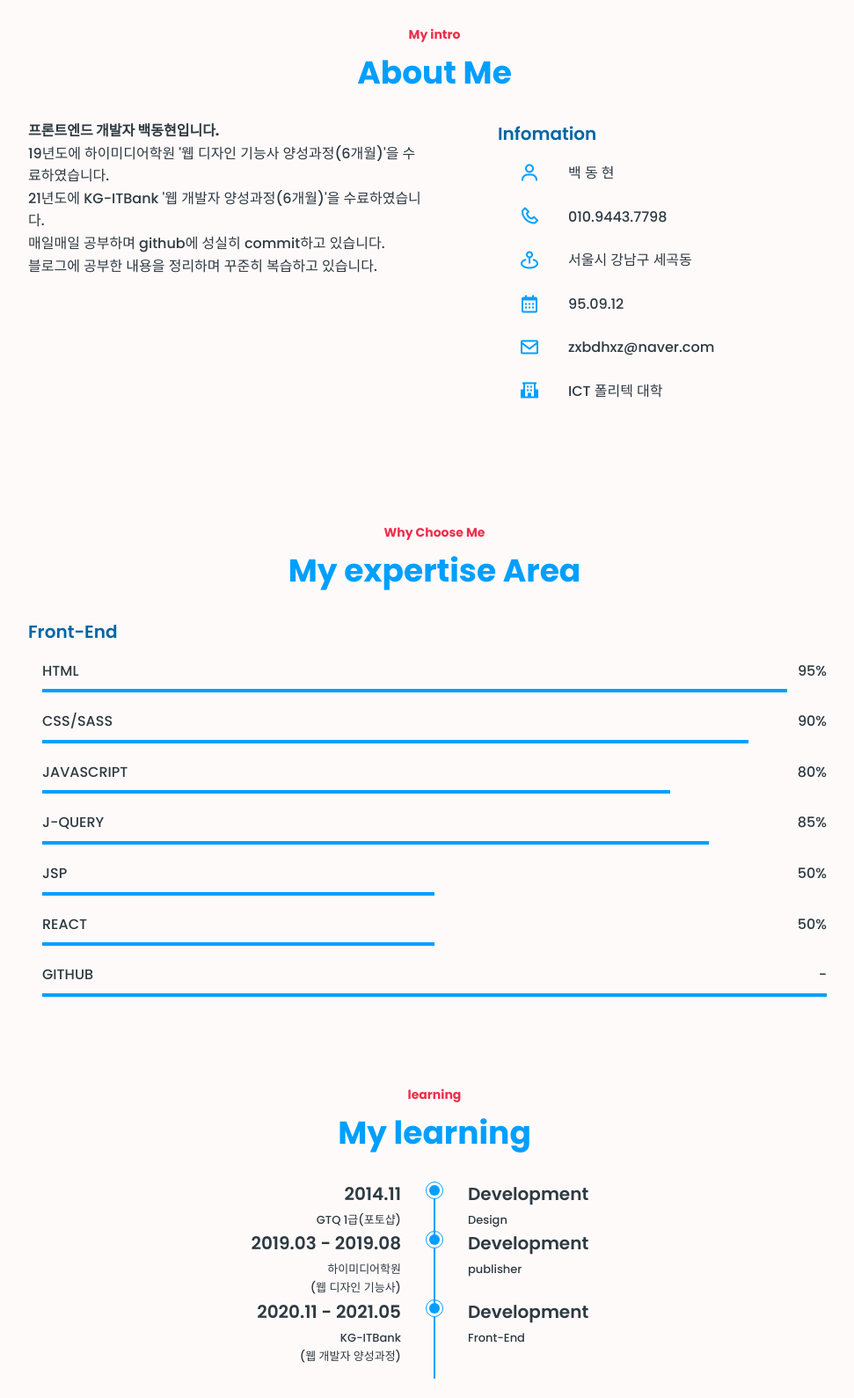
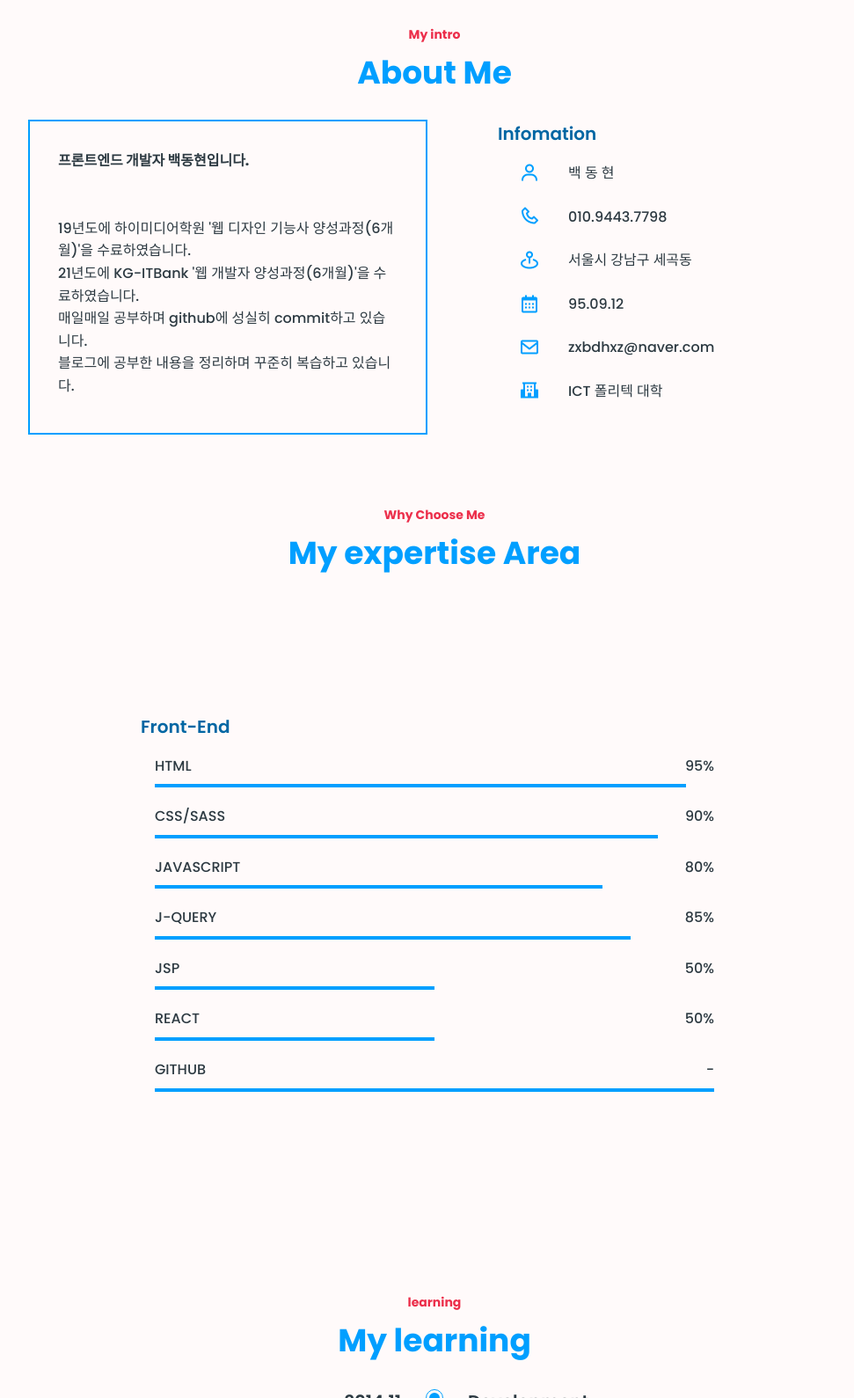
Before and after one commit to dohy-9443/donghyun, a plain HTML site: page index.html in a window 1280 px wide. Shown: the part 820-2409 px from the top of the page at 88% size, without its empty margins (308-1279 px from the left). Drawn offline with nearby package versions, Linux system fonts and the light colour scheme.

Commit message:
포폴 UI 수정

```diff
--- a/css/style.css
+++ b/css/style.css
@@ -270,14 +270,13 @@ a { color: var(--text-color); }
 
 .about__data {
   text-align: center;
+  border: 2px solid var(--first-color);
 }
 
 .about__description {
-  margin-bottom: var(--mb-4);
-}
-
-.about__information {
-  margin-bottom: var(--mb-4);
+  /* margin-bottom: var(--mb-4); */
+  padding: 2rem;
+  padding-bottom: 0;
 }
 
 .about__information-title {
@@ -302,6 +301,10 @@ a { color: var(--text-color); }
 /* skills */
 .skills__container {
   row-gap: 2rem;
+}
+
+.skills__content {
+  padding: 2rem;
 }
 
 .skills__subtitle {
@@ -479,7 +482,7 @@ a { color: var(--text-color); }
   }
 
   .about__container,
-  .works__container {
+  .project__container {
     display: grid;
     gap: 1rem;
     grid-template-columns: repeat(2,1fr);
@@ -490,6 +493,11 @@ a { color: var(--text-color); }
   }
 
   .about__description {
+    display: flex;
+    justify-content: flex-start;
+    align-items: center;
+    flex-direction: row;
+    flex-wrap: wrap;
     margin-bottom: var(--mb-5);
   }
 
@@ -499,6 +507,10 @@ a { color: var(--text-color); }
 
   .about__information {
     padding-left: 4rem;
+  }
+
+  .skills__content {
+    padding: 4rem;
   }
 
   .education__time {
@@ -559,7 +571,11 @@ a { color: var(--text-color); }
     margin-right: auto;
   }
 
-  .works__container {
-    grid-template-columns: repeat(3, 1fr);
+  .project__container {
+    grid-template-columns: repeat(2, 1fr);
+  }
+
+  .skills__content {
+    padding: 8rem;
   }
 }
--- a/index.html
+++ b/index.html
@@ -73,7 +73,7 @@
       <div class="about__container bg-gird">
         <div class="about__data">
           <p class="about__description">
-            <b>프론트엔드 개발자 백동현입니다.</b><br/>
+            <b>프론트엔드 개발자 백동현입니다.</b><br/><br/>
             19년도에 하이미디어학원 '웹 디자인 기능사 양성과정(6개월)'을 수료하였습니다.<br/>
             21년도에 KG-ITBank '웹 개발자 양성과정(6개월)'을 수료하였습니다.<br/>
             매일매일 공부하며 github에 성실히 commit하고 있습니다.<br/>
```
